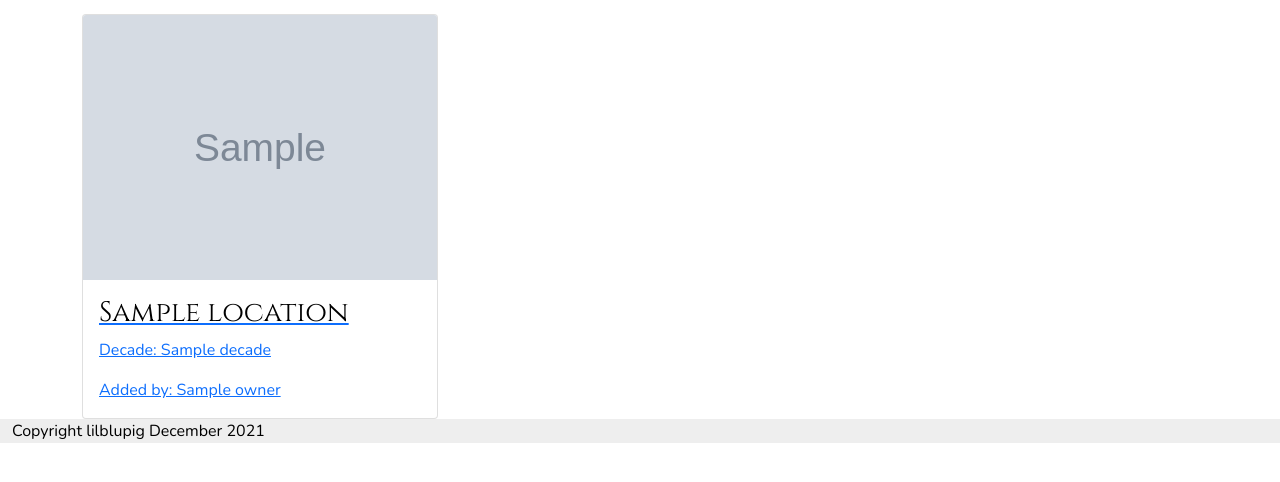
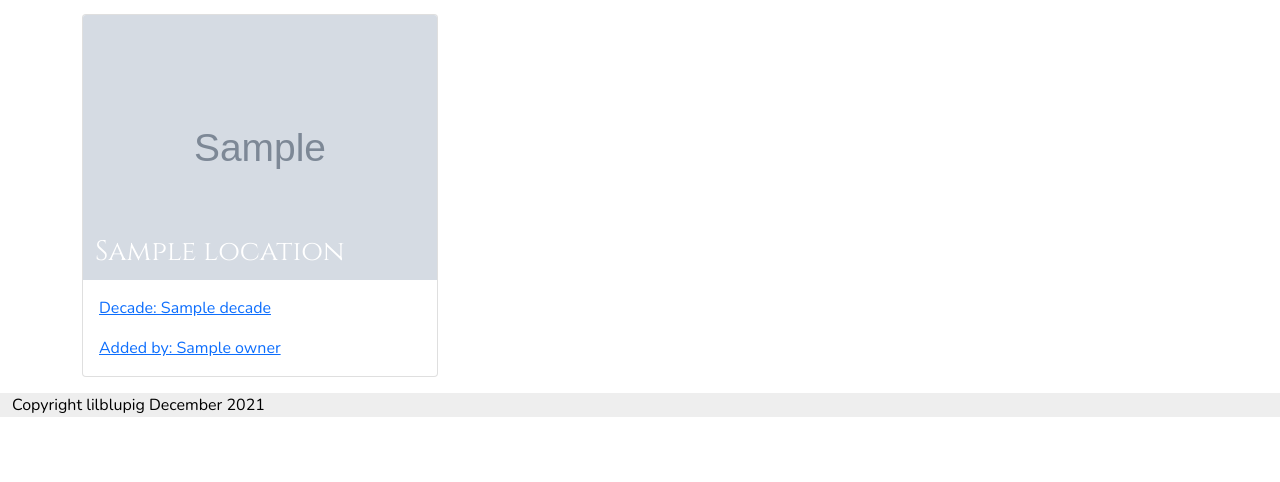
Before and after one commit to lilblupig/imprint, a Flask app: template templates/gallery.html in a window 1280 px wide. Shown: the part 291-773 px from the top of the page. Run offline with Flask 2, Linux system fonts and the light colour scheme; the template is opened without the code that fills it: most values are stand-ins (such as "Sample title", 1, 10 or a date in 2020); grey boxes marked "Sample" are stand-in pictures; parts of the project's set-up code (start-up, migrations or seed data) failed here and were passed over; some libraries are stand-ins or nearby versions.

Commit message:
Style top half of Gallery cards

```diff
--- a/static/css/style.css
+++ b/static/css/style.css
@@ -106,7 +106,23 @@ nav {
 }
 
 
+/* Gallery cards */
+.imprint-card {
+    margin-bottom: 1rem;
+}
 
+.imprint-card-image {
+    position: relative;
+}
+
+.imprint-card-title {
+    position: absolute;
+    left: 0;
+    bottom: 0;
+    padding: 0.75rem;
+    margin-bottom: 0;
+    color: #ffffff;
+}
 
 
 /* Footer */
--- a/templates/gallery.html
+++ b/templates/gallery.html
@@ -17,7 +17,7 @@
     <div class="text-center text-md-start">
         <p>Just scroll through the images, filter by location or use text search to look for something specific.</p>
     </div>
-
+    <!-- Accordion with search and filters inside -->
     <div class="accordion accordion-flush" id="accordionFlushExample">
         <div class="accordion-item">
             <h2 class="accordion-header" id="flush-headingOne">
@@ -84,12 +84,14 @@
     <!-- Gallery images -->
     <div class="row">
         {% for image in images %}
-            <div class="col-12 col-md-6 col-lg-4">
+            <div class="col-12 col-md-6 col-lg-4 imprint-card">
                 <a href="{{ url_for('single_image', image_id=image._id) }}">
                     <div class="card">
-                        <img src="{{ image.photo }}" alt="{{ image.location }}" class="card-img-top">
+                        <div class="imprint-card-image">
+                            <img src="{{ image.photo }}" alt="{{ image.location }}" class="card-img-top">
+                            <h3 class="imprint-card-title">{{ image.location }}</h3>
+                        </div>
                         <div class="card-body">
-                            <h3>{{ image.location }}</h3>
                             <p class="card-text">Decade: {{ image.decade }}</p>
                             <p class="card-text">Added by: {{ image.owner }}</p>
                         </div>
```
